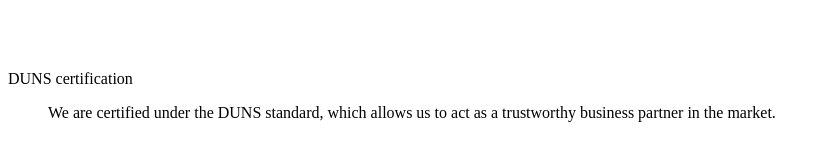
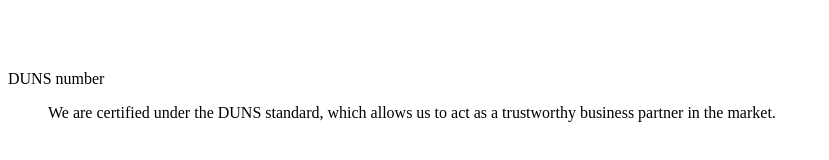
Before and after one commit to pinaplehits/landing-page-vimonsa, a React (Create React App) app: page / in a window 1280 px wide. Shown: the part 9100-9260 px from the top of the page, without its empty margins (0-829 px from the left). Built offline with nearby package versions, Linux system fonts and the light colour scheme.

Commit message:
Cambio en la descripcion del duns

```diff
--- a/src/i18n.js
+++ b/src/i18n.js
@@ -47,7 +47,7 @@
         "cmm-name": "Coordinate measuring machine",
         "duns-description":
           "We are certified under the DUNS standard, which allows us to act as a trustworthy business partner in the market.",
-        "duns-name": "DUNS certification",
+        "duns-name": "DUNS number",
         "employees-description":
           "We have a team of highly trained engineers to carry out the design of parts and the development of machining programs. We also have a team of highly trained machinists to manufacture the parts you need.",
         "employees-name": "Our team",
@@ -141,7 +141,7 @@
         "cmm-name": "Máquina de medición por coordenadas",
         "duns-description":
           "Estamos certificados bajo la norma DUNS, lo que nos permite actuar como un socio de negocios confiable en el mercado.",
-        "duns-name": "Certificación DUNS",
+        "duns-name": "Número DUNS",
         "employees-description":
           "Contamos con un equipo de ingenieros altamente capacitados para realizar el diseño de piezas y el desarrollo de programas de mecanizado. También contamos con un equipo de maquinistas altamente capacitados para fabricar las piezas que necesites.",
         "employees-name": "Nuestro equipo",
```
